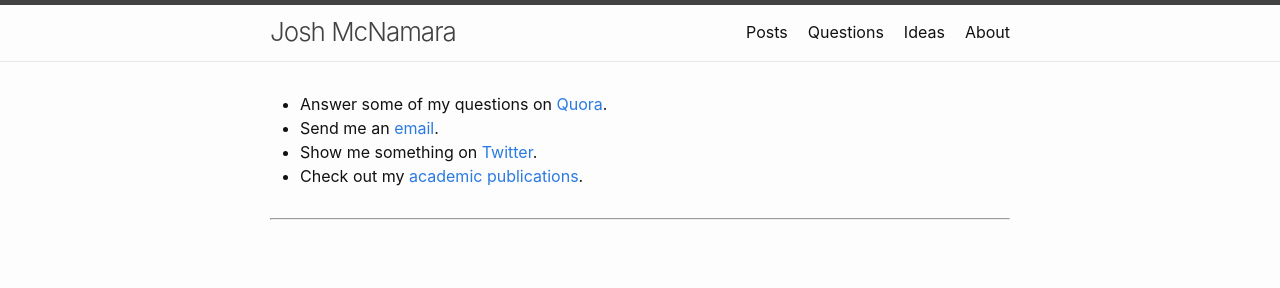
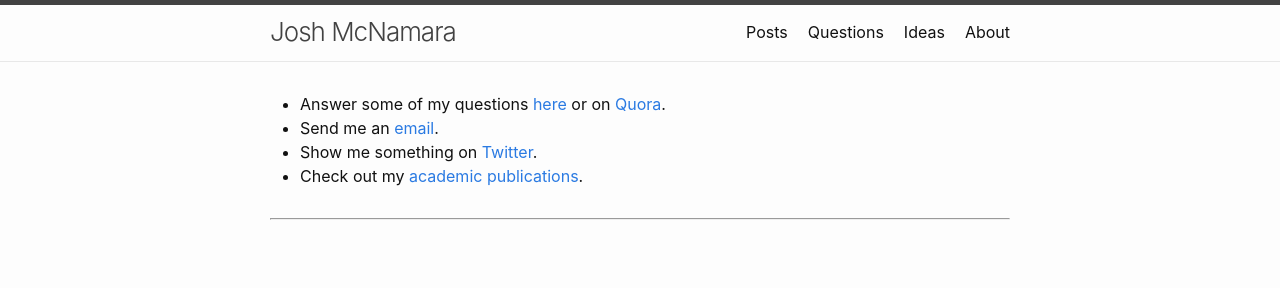
Before and after one commit to J-McNamara/j-mcnamara.github.io, a Jekyll site: the page built from index.md, in a window 1280 px wide. Shown: the top 288 px of the page. Built offline with Jekyll 4.4.1, drawn with Linux system fonts in a browser that asks for light colours.

Commit message:
Update index.md

```diff
--- a/index.md
+++ b/index.md
@@ -9,7 +9,7 @@ permalink:
 comments: true
 ---
 
-- Answer some of my questions on [Quora](https://www.quora.com/profile/Josh-McNamara/questions).
+- Answer some of my questions [here](pages/questions.md) or on [Quora](https://www.quora.com/profile/Josh-McNamara/questions).
 - Send me an [email](mailto:mcnamara.website.contact@gmail.com).
 - Show me something on [Twitter](https://twitter.com/joshtmcnamara).
 - Check out my [academic publications](https://scholar.google.com/citations?user=sDR-KfQAAAAJ&hl=en).
```
